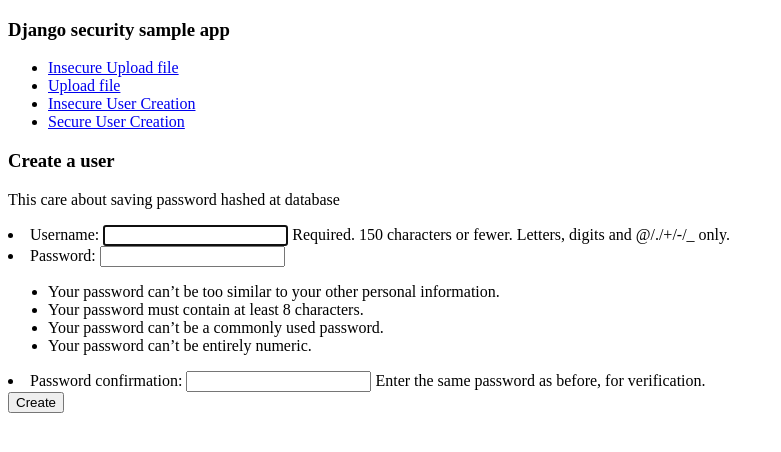
After one commit to amirraouf/django-secure, a Django app: page /secure/create-user/ in a window 1280 px wide. The commit adds this page. Shown: the top 452 px of the page, without its empty margins (0-781 px from the left). Run offline with Django 3.2, Linux system fonts and the light colour scheme; the visitor is signed in with stand-in values (Sample User, id 1).

Commit message:
Addons and fixtures: * Fix .gitignore * Add secure media serve function * Add secure upload form * Add requirements file * Minor fixtures

```diff
--- a/insecure_app/forms.py
+++ b/insecure_app/forms.py
@@ -1,5 +1,6 @@
 from django import forms
 from django.core.validators import FileExtensionValidator
+from django.utils.translation import ugettext_lazy as _
 
 from insecure_app.models import FileMedia
 
--- a/insecure_app/models.py
+++ b/insecure_app/models.py
@@ -21,3 +21,6 @@
     def get_absolute_url(self):
         from django.urls import reverse
         return reverse('insecure_file_view', args=[str(self.id)])
+
+    def filename(self):
+        return "{}_{}".format(self.name, self.upload.name)
--- a/insecure_app/urls.py
+++ b/insecure_app/urls.py
@@ -4,13 +4,15 @@
     InSecureUserCreateView,
     InSecureUserRetrieveView,
     InSecureFileUploadView,
-    InSecureFileDownloadView
+    InSecureFileView,
+    insecure_doc_download
 )
 
 urlpatterns = [
     path('create-user/', InSecureUserCreateView.as_view(), name='insecure_user_creation'),
     path('users/', InSecureUserRetrieveView.as_view(), name='insecure_users'),
     path('upload/', InSecureFileUploadView.as_view(), name='insecure_file_upload'),
-    path('download/<int:pk>/', InSecureFileDownloadView.as_view(), name='insecure_file_view'),
+    path('view/<int:pk>/', InSecureFileView.as_view(), name='insecure_file_view'),
+    path('download/<int:pk>/', insecure_doc_download, name='insecure_file_download'),
 
 ]
--- /dev/null
+++ b/requirements.txt
@@ -0,0 +1,2 @@
+django==2.1
+djangorestframework==3.8.2
--- a/sampleproject/urls.py
+++ b/sampleproject/urls.py
@@ -18,21 +18,22 @@
 from django.urls import include, path
 from django.conf.urls.static import static
 
-
+from insecure_app.views import CommonHomeView
+from secure_app.views import protected_serve
 
 if settings.DEBUG:
     admin_url = path('admin/', admin.site.urls)
-    media_url = static(settings.MEDIA_URL, document_root=settings.MEDIA_ROOT)
 
 else:
-    media_url = static(settings.MEDIA_URL, document_root=settings.MEDIA_ROOT, view=protected_serve)
+    admin_url = path('unpredictable_portal_path/', admin.site.urls)
 
-    admin_url = path('unpredictable_portal_path/', admin.site.urls)
+sec_media_url = static('secure' + settings.MEDIA_URL, document_root=settings.MEDIA_ROOT, view=protected_serve)
+media_url = static(settings.MEDIA_URL, document_root=settings.MEDIA_ROOT)
 
 urlpatterns = [
     path('accounts/', include('django.contrib.auth.urls')),
     path('secure/', include('secure_app.urls')),
     path('insecure/', include('insecure_app.urls')),
-
+    path('', CommonHomeView.as_view(), name='home'),
     admin_url,
-]
+] + media_url + sec_media_url
--- a/secure_app/forms.py
+++ b/secure_app/forms.py
@@ -1,12 +1,10 @@
 # python modules
 import os
 import tempfile
-import datetime
 
 # django modules
 from django.core.validators import FileExtensionValidator
 from django import forms
-from django.db.models import Q
 from django.utils.translation import ugettext_lazy as _
 
 # sampleproject modules
--- a/secure_app/urls.py
+++ b/secure_app/urls.py
@@ -1,3 +1,17 @@
+from django.urls import path
+
+from secure_app.views import (
+    SecureUserCreateView,
+    SecureFileUploadView,
+    SecureFileView,
+    secure_doc_download
+)
+
 urlpatterns = [
+    path('create-user/', SecureUserCreateView.as_view(), name='secure_user_creation'),
+    path('upload/', SecureFileUploadView.as_view(), name='secure_file_upload'),
+    path('view/<str:ref>/', SecureFileView.as_view(), name='secure_file_view'),
+    path('view/<str:ref>/', SecureFileView.as_view(), name='secure_file_view'),
+    path('download/<str:ref>/', secure_doc_download, name='secure_file_view'),
 
 ]
--- a/secure_app/views.py
+++ b/secure_app/views.py
@@ -1,8 +1,12 @@
 from django.contrib.auth import get_user_model
 from django.contrib.auth.decorators import login_required
+from django.contrib.auth.forms import UserCreationForm
 from django.contrib.auth.mixins import LoginRequiredMixin
+from django.http import Http404
+from django.http import HttpResponse
 from django.shortcuts import redirect
-from django.views.generic import CreateView, TemplateView
+from django.urls import reverse_lazy
+from django.views.generic import CreateView, TemplateView, DetailView
 from django.views.static import serve
 
 from secure_app.forms import SecureUploadForm
@@ -12,28 +16,19 @@
 class SecureUserCreateView(LoginRequiredMixin, CreateView):
     """
     Simple view to create an Auth user using Generic CreateView
-    It automatically creates an instance of model defined and generate
-    a form of fields mentioned in a list using the template name
+    It automatically creates an instance of model defined and use
+    form class using the template name
 
-    It will create a user with plain text password (NOT HASHED ONE)
+    It will create a user with hash password as User Creation will use
+    Users.objects.create_user(**kwargs) --> This hashes the password
     """
     model = get_user_model()
-    template_name = 'common/create.html'
-    fields = ['username', 'password', 'email']
-    success_url = 'insecure/users/'
+    template_name = 'common/secure_create.html'
+    success_url = reverse_lazy('insecure_app.insecure_users')
+    form_class = UserCreationForm
 
 
-class SecureUserRetrieveView(LoginRequiredMixin, TemplateView):
-    """
-    Retrieve users to show that passwords not hashed and are plain
-    """
-    extra_context = {
-        'users': get_user_model().objects.all()
-    }
-    template_name = 'common/users.html'
-
-
-class FileUploadView(LoginRequiredMixin, CreateView):
+class SecureFileUploadView(LoginRequiredMixin, CreateView):
     """
     Simple view for showing insecure file upload to apply:
     OTG-BUSLOGIC-008: Unexpected uploaded file types
@@ -43,24 +38,51 @@
     form_class = SecureUploadForm
 
 
+class SecureFileView(LoginRequiredMixin, DetailView):
+    slug_field = 'ref'
+    model = FileMedia
+    template_name = 'common/filemedia_detail.html'
+
+
+@login_required
+def secure_doc_download(request, ref):
+    """
+    Function Based View
+    Downloads Media file that user had uploaded before.
+    It is insecure as if you saved the file url you can download it and you're not logged in
+    :param request: HttpRequest that handles user details.
+    :param doc_id: Document's id to be fetched.
+    :return: Downloadable excel or 404.
+    """
+    try:
+        document = FileMedia.objects.get(ref=ref)
+
+        response = HttpResponse(document.file, content_type='application/vnd.ms-excel')
+        response['Content-Disposition'] = 'attachment; filename={}'.format(document.filename())
+        response['X-Accel-Redirect'] = 'secure/media/' + document.upload.name
+
+        return response
+    except FileMedia.DoesNotExist:
+        raise Http404
+
+
 @login_required
 def protected_serve(request, path, document_root=None, show_indexes=False):
     """
     Protected Serve view is a protected django static serve
     function for adding more extra security for downloading media
     to solve
+    Now if you requested /media/2018/loremipsum.ext it will be downloaded
+    however you're not logged in, that's why django static serve view
+    is not secured by authenticated users only.
+    Try /secure/media/2018/loremipsum.ext
     :param request: request of user
     :param path: path of the document
     :param document_root: media root directory
     :param show_indexes: This is False by default. If it's True, Django will display file listings for directories.
-    :return:
+    :return: serve function view
     """
-    try:
-        if request.user.has_permission('insecure_app.can_'):
-            return serve(request, path, document_root, show_indexes)
-        else:
-            return redirect('insecure_file_upload')
-    except FileMedia.DoesNotExist:
+    if request.user.has_perm('insecure_app.view_filemedia'):
         return serve(request, path, document_root, show_indexes)
-    except FileMedia.MultipleObjectsReturned:
+    else:
         return redirect('insecure_file_upload')
--- a/templates/common/base.html
+++ b/templates/common/base.html
@@ -4,7 +4,13 @@
     <meta charset="UTF-8">
     <title>{% block title %}Secure app{% endblock %}</title>
 </head>
-<body>
+<h3>Django security sample app</h3>
+<ul>
+    <li><a href="{% url 'insecure_file_upload' %}">Insecure Upload file</a></li>
+    <li><a href="{% url 'secure_file_upload' %}">Upload file</a></li>
+    <li><a href="{% url 'insecure_user_creation' %}">Insecure User Creation</a></li>
+    <li><a href="{% url 'secure_user_creation' %}">Secure User Creation</a></li>
+</ul>
 {% block content %}{% endblock %}
 </body>
 </html>
--- a/templates/common/filemedia_detail.html
+++ b/templates/common/filemedia_detail.html
@@ -3,5 +3,5 @@
 {% load static %}
 
 {% block content %}
-{{ object.upload }}
+{{ object.upload }}<br><a href="{% url 'insecure_file_view' object.pk %}">Download</a>
 {% endblock %}
--- /dev/null
+++ b/templates/common/secure_create.html
@@ -0,0 +1,16 @@
+{% extends 'common/base.html' %}
+
+{% load static %}
+
+{% block content %}
+    <h3>Create a user</h3>
+    <p>This care about saving password hashed at database</p>
+    <form method="post" action="{% url 'secure_user_creation' %}">
+        {% csrf_token %}
+
+        {{ form.as_ul }}
+        <div>
+            <input type="submit" value="Create" />
+        </div>
+    </form>
+{% endblock %}
```
Also changed, not shown: insecure_app/views.py (+11 -4 lines), sampleproject/settings.py (+5 -2 lines), 1 other file.
